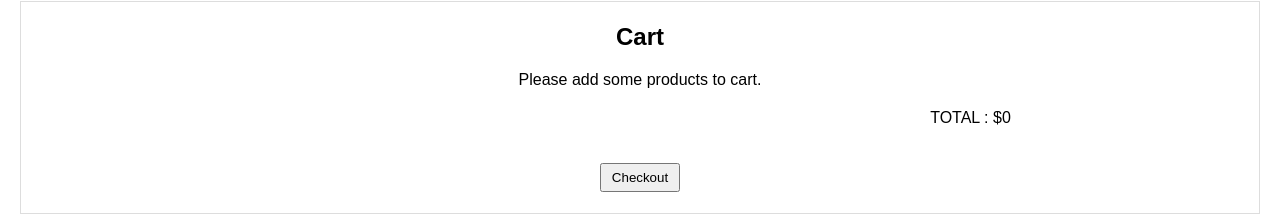
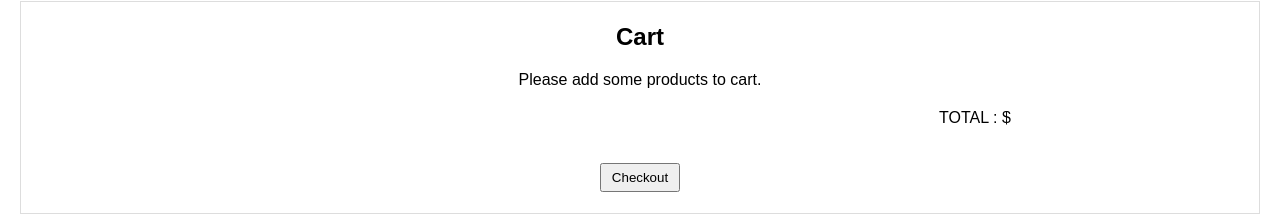
Before and after one commit to hyunji-bang/redux-shoppingcart, a React (Create React App) app: page / in a window 1280 px wide. Shown: the part 342-557 px from the top of the page. Built offline with nearby package versions, Linux system fonts and the light colour scheme.

Commit message:
Change codes Using "reduce" function instead of "map"

```diff
--- a/src/Cart.js
+++ b/src/Cart.js
@@ -10,6 +10,7 @@ const mapStateToProps = (state) => {
 class _Cart extends Component {
     render() {
         let cartPrice = 0;
+        let cartList = this.props.cart || [];
         return (
             <div className="Cart">
                 <h2>Cart</h2>
@@ -26,15 +27,23 @@ class _Cart extends Component {
                 </ul>
 
                 <div>
-                    {this.props.cart.length > 0 ?
-                        this.props.cart.map((cartItem)=> {
-                            cartPrice += cartItem.price * cartItem.amount;
-                            return ''
-                        })
-                        : ''
-                    }
+                    {/*{this.props.cart.length > 0 ?*/}
+                        {/*this.props.cart.map((cartItem)=> {*/}
+                            {/*cartPrice += cartItem.price * cartItem.amount;*/}
+                            {/*return ''*/}
+                        {/*})*/}
+                        {/*: ''*/}
+                    {/*}*/}
+
+                    {/*reduce 함수로 변경*/}
                     <p className="total">
-                        TOTAL : ${cartPrice}
+                        TOTAL : $
+                        {cartList.length > 0 ?
+                            cartList.reduce((prev, cur)=> {
+                                return cartPrice = ( prev ? prev : 0 ) + cur.price * cur.amount;
+                            }, 0)
+                            : ''
+                        }
                     </p>
                 </div>
 
--- a/src/reducers/index.js
+++ b/src/reducers/index.js
@@ -60,6 +60,7 @@ function cart(state = initialState.cart_list, action) {
                                     amount: cartObj.amount + 1
                                 }
                             }
+                            return ''
                         })
 
                     }
```
